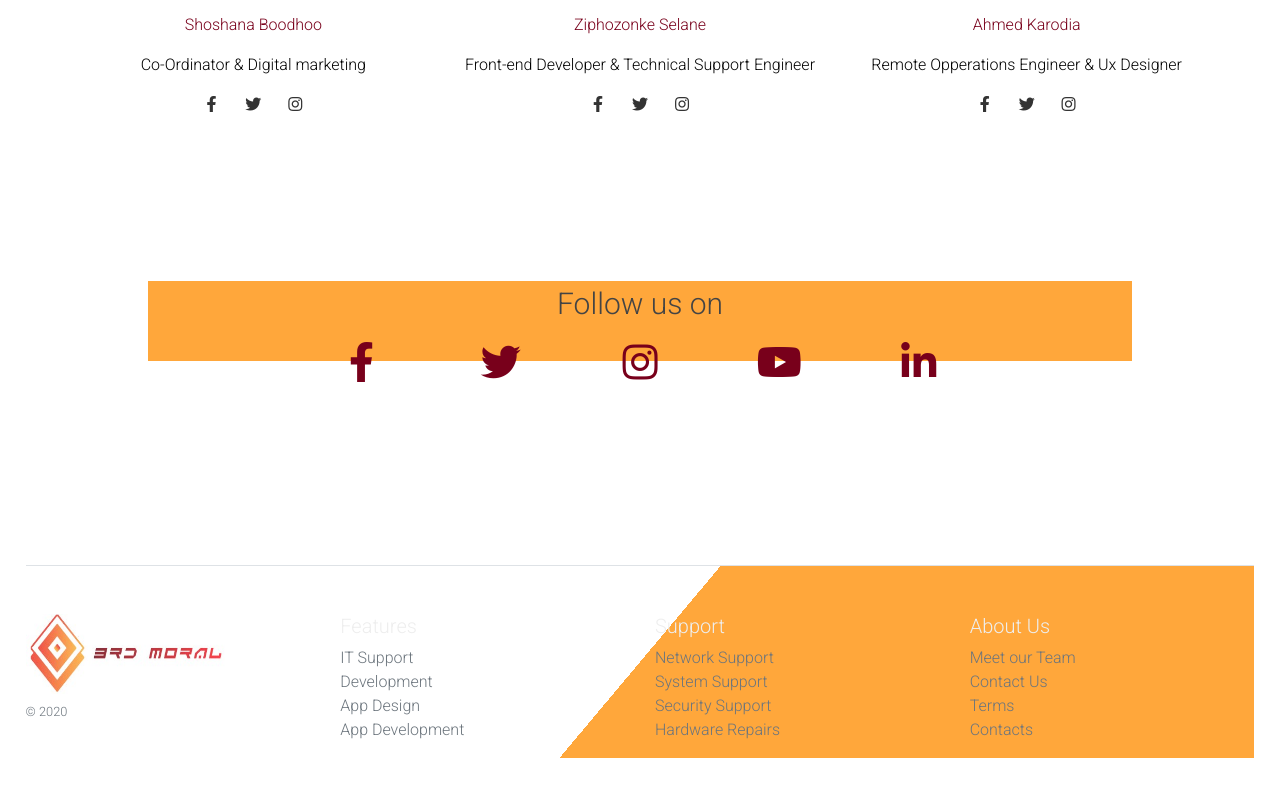
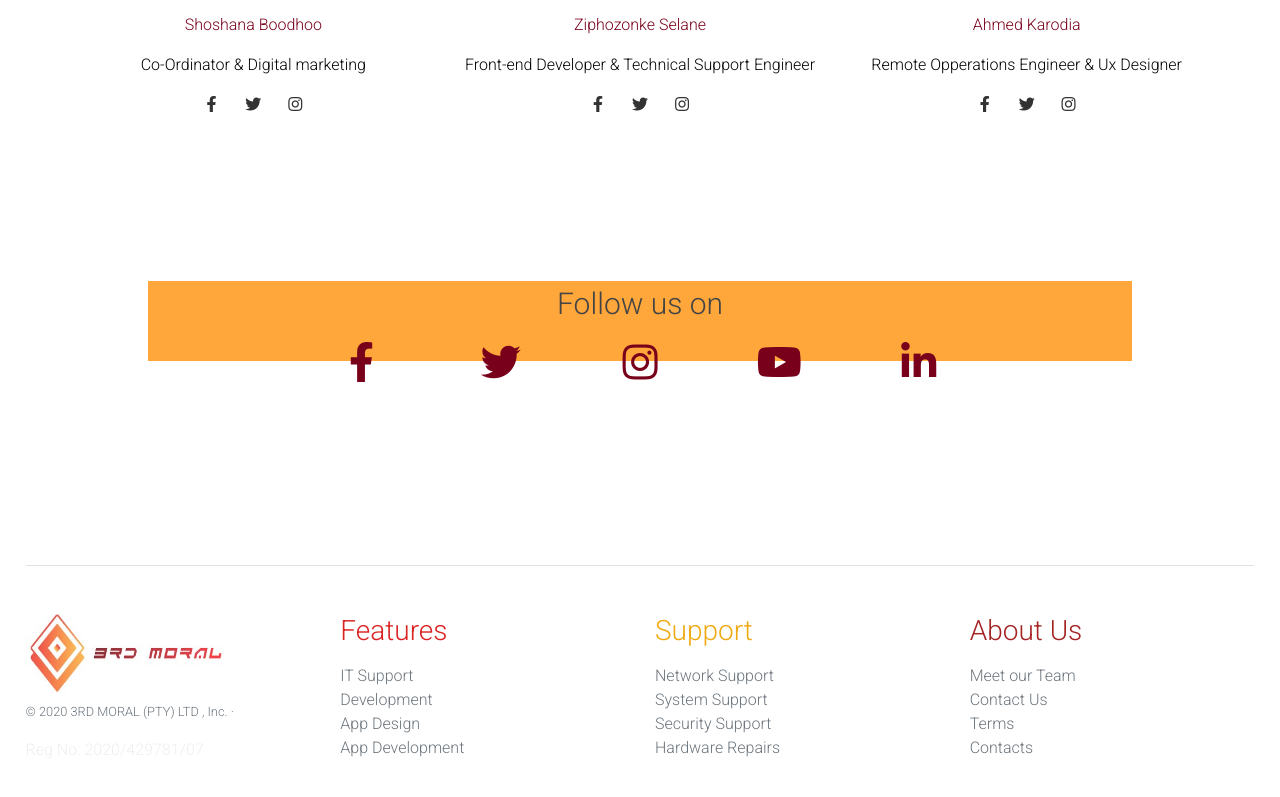
Before and after one commit to Ntsikelel/3rdmoral_site, a plain HTML site: page Team.html in a window 1280 px wide. Shown: the part 781-1578 px from the top of the page. Drawn offline with nearby package versions, Linux system fonts and the light colour scheme.

Commit message:
Updated version

```diff
--- a/Team.html
+++ b/Team.html
@@ -13,7 +13,7 @@
   <header class="blog-header py-3">
     <div class="row flex-nowrap justify-content-between align-items-center">
       <div class="col-4 pt-1">
-        <a class="text-muted" href="#">Welcome </a>
+        <a class="btn btn-sm btn-outline-secondary" href="./Index.html"><i class="fab fa-person"></i>WELCOME</a>
       </div>
      <div class="col-4 text-center">
                     <a class="blog-header-logo text-dark" href="/"><img src="./img/3rd.logo.jpg" height="80" width="200"></a>
@@ -140,11 +140,15 @@
         <div class="row">
           <div class="col-12 col-md">
             <img class="mb-2" src="./img/3rd.logo.jpg" alt="ICON" width=200" height="80">
-            <small class="d-block mb-3 text-muted">&copy; 2020</small>
+            <small class="d-block mb-3 text-muted">&copy; 2020 3RD MORAL (PTY) LTD , Inc. &middot;</small>
+                    <p>Reg No: 2020/429781/07</p>
 
           </div>
           <div class="col-6 col-md">
-            <h5>Features</h5>
+            <h3>
+              <p style="color:rgb(218, 35, 35)">
+                  Features</p>
+          </h3>
             <ul class="list-unstyled text-small">
               <li><a class="text-muted" href="./IT.html">IT Support</a></li>
               <li><a class="text-muted" href="./Development.html">Development</a></li>
@@ -153,7 +157,10 @@
             </ul>
           </div>
           <div class="col-6 col-md">
-            <h5>Support</h5>
+            <h3>
+              <p style="color:rgb(240, 169, 17)">
+                  Support</p>
+          </h3>
             <ul class="list-unstyled text-small">
               <li><a class="text-muted" href="./IT.html">Network Support</a></li>
               <li><a class="text-muted" href="./IT.html">System Support</a></li>
@@ -162,7 +169,10 @@
             </ul>
           </div>
           <div class="col-6 col-md">
-            <h5>About Us</h5>
+            <h3>
+              <p style="color:#a32121fd">
+                  About Us</p>
+          </h3>
             <ul class="list-unstyled text-small">
               <li><a class="text-muted" href="./Team.html">Meet our Team</a></li>
               <li><a class="text-muted" href="./contactus.html">Contact Us</a></li>
--- a/css/style.css
+++ b/css/style.css
@@ -14,7 +14,7 @@
     background-color: #fdfdfd;
     overflow: hidden;
     padding: 100px 0;
-       text-decoration-style: solid;
+    text-decoration-style: solid;
     }
 	.t2
 	{
@@ -490,7 +490,7 @@
 
 .fot
 {
-	background: linear-gradient(130deg, #fff 50%, #ffa73b 50%);
+	/* background: linear-gradient(130deg, #fff 50%, #ffa73b 50%); */
 	color : #eee;
 }
 .btn
```
Also changed, not shown: AppDevelopment.html (+15 -5 lines), Development.html (+15 -5 lines), Hosting.html (+15 -5 lines), Index.html (+15 -5 lines), Websites.html (+15 -5 lines), graphics.html (+5 -5 lines), 1 other file.
